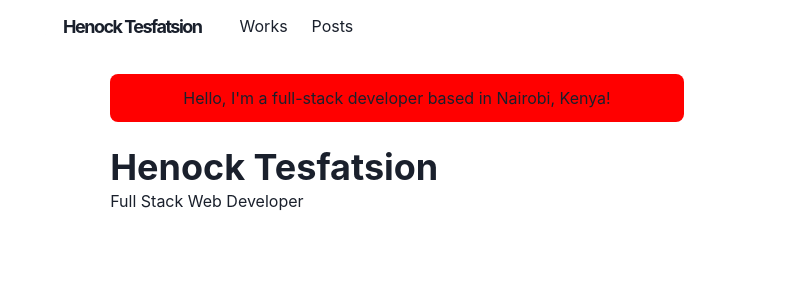
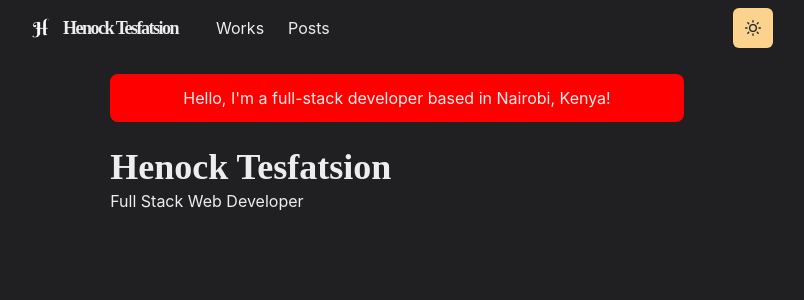
Before and after one commit to Henoker/HenokerWebsite, a Next.js app: page / in a window 1280 px wide. Shown: the top 300 px of the page, without its empty margins (243-1047 px from the left). Built offline with nearby package versions, Linux system fonts and the light colour scheme.

Commit message:
feat: chakra theme mode

```diff
--- a/components/Navbar.js
+++ b/components/Navbar.js
@@ -16,6 +16,7 @@
     useColorModeValue
 } from '@chakra-ui/react';
 import { HamburgerIcon } from '@chakra-ui/icons';
+import ThemeToggleButton from './Theme-toggle-button';
 
 const LinkItem = ({ href, path, children}) => {
     const active = path === href
@@ -73,6 +74,7 @@
           </LinkItem>
         </Stack>
         <Box flex={1} align="right">
+          <ThemeToggleButton/>
           <Box ml={2} display={{base: 'inline-block', md:'none'}}>
             <Menu>
               <MenuButton as={IconButton} icon={<HamburgerIcon/>} variant="outline" aria-label='Options'/>
--- /dev/null
+++ b/components/Theme-toggle-button.js
@@ -0,0 +1,29 @@
+import { AnimatePresence, motion } from 'framer-motion'
+import { IconButton, useColorMode, useColorModeValue } from '@chakra-ui/react'
+import { SunIcon, MoonIcon } from '@chakra-ui/icons'
+
+const ThemeToggleButton = () => {
+  const { toggleColorMode } = useColorMode()
+
+  return (
+    <AnimatePresence exitBeforeEnter initial={false}>
+      <motion.div
+        style={{ display: 'inline-block' }}
+        key={useColorModeValue('light', 'dark')}
+        initial={{ y: -20, opacity: 0 }}
+        animate={{ y: 0, opacity: 1 }}
+        exit={{ y: 20, opacity: 0 }}
+        transition={{ duration: 0.2 }}
+      >
+        <IconButton
+          aria-label="Toggle theme"
+          colorScheme={useColorModeValue('purple', 'orange')}
+          icon={useColorModeValue(<MoonIcon />, <SunIcon />)}
+          onClick={toggleColorMode}
+        ></IconButton>
+      </motion.div>
+    </AnimatePresence>
+  )
+}
+
+export default ThemeToggleButton
--- /dev/null
+++ b/lib/theme.js
@@ -0,0 +1,48 @@
+import { extendTheme } from '@chakra-ui/react'
+import { mode } from '@chakra-ui/theme-tools'
+
+const styles = {
+  global: props => ({
+    body: {
+      bg: mode( '#f0e7db', '#202023')(props)
+    }
+  })
+}
+
+const components = {
+  Heading: {
+    variants: {
+      'section-title': {
+        textDecoration: 'underline',
+        fontSize: 20,
+        textUnderlineOffset: 6,
+        textDecorationColor: '#525252',
+        textDecorationThickness: 4,
+        marginTop: 3,
+        marginBottom: 4
+      }
+    }
+  },
+  Link: {
+    baseStyle: props => ({
+      color: mode('#3d7aed', '#ff63c3')(props),
+      textUnderlineOffset: 3
+    })
+  }
+}
+
+const fonts = {
+  heading: "'M PLUS Rounded 1c'"
+}
+
+const colors = {
+  grassTeal: '#88ccca'
+}
+
+const config = {
+  initialColorMode: 'dark',
+  useSystemColorMode: true
+}
+
+const theme = extendTheme({ config, styles, components, fonts, colors })
+export default theme
--- a/pages/_app.js
+++ b/pages/_app.js
@@ -1,9 +1,10 @@
 import { ChakraProvider } from "@chakra-ui/react";
 import Layout from "../components/layouts/main";
+import theme from "../lib/theme";
 
 const Website = ({ Component, pageProps, router }) => {
     return (
-        <ChakraProvider>
+        <ChakraProvider theme={theme}>
             <Layout router={router}>
                 <Component {...pageProps} key={router.route}/>
             </Layout>
--- /dev/null
+++ b/pages/_document.js
@@ -0,0 +1,19 @@
+import { ColorModeScript } from "@chakra-ui/react";
+import NextDocument, { Html, Head, Main, NextScript } from 'next/document'
+import theme from "../lib/theme";
+
+
+export default class Document extends NextDocument {
+    render() {
+      return (
+        <Html lang="en">
+          <Head />
+          <body>
+            <ColorModeScript initialColorMode={theme.config.initialColorMode} />
+            <Main />
+            <NextScript />
+          </body>
+        </Html>
+      )
+    }
+}
--- a/pages/index.js
+++ b/pages/index.js
@@ -12,7 +12,7 @@
                     <Heading as="h2" variant="page-title">
                         Henock Tesfatsion
                     </Heading>
-                    <p>Full Stack Web Developer</p>
+                    <div>Full Stack Web Developer</div>
                 </Box>
             </Box>
 
```
Also changed, not shown: public/images/footprint-dark.png, public/images/footprint.png.
